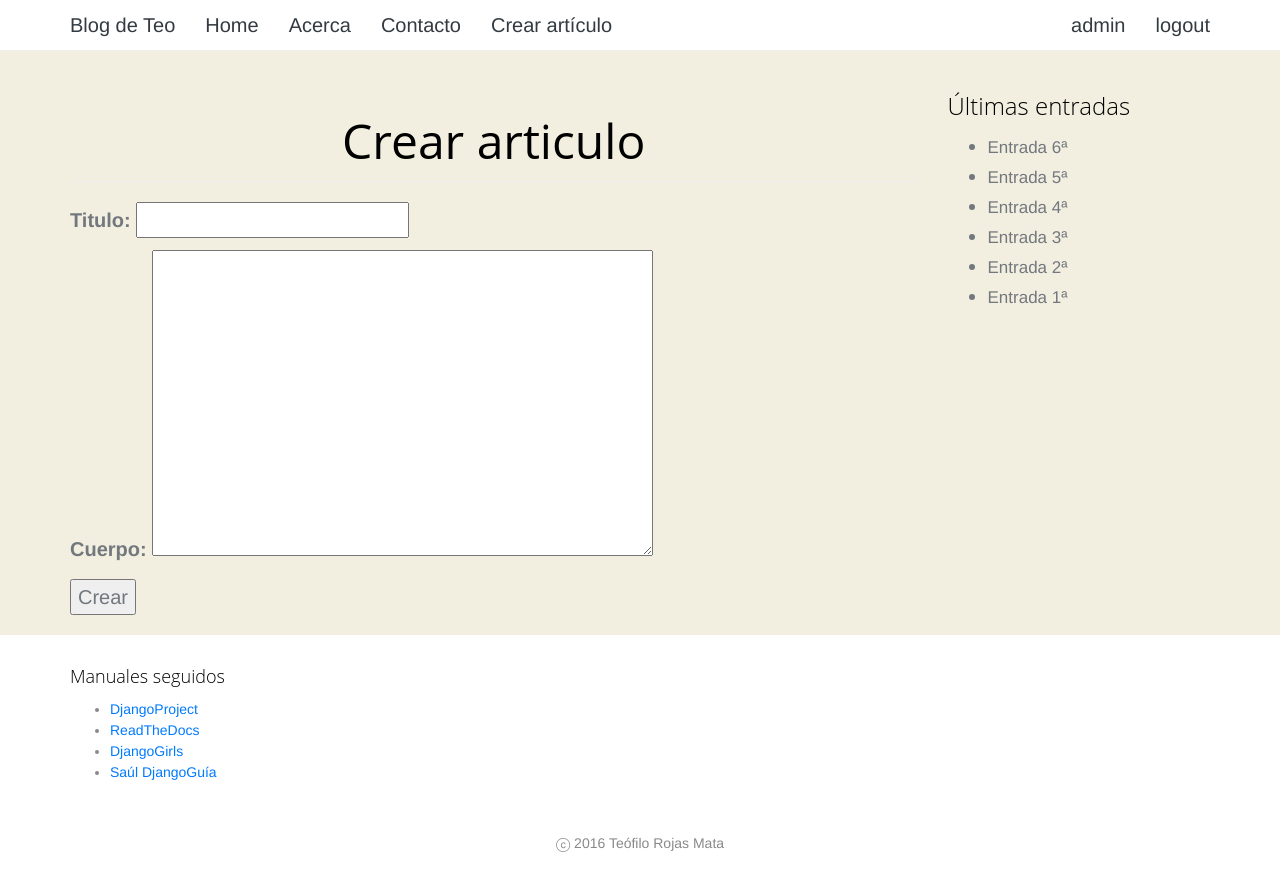
After one commit to Reshait/ps_ProgramacionWeb, a Django app: page /crear/ in a window 1280 px wide. The commit adds this page. Run offline with Django 3.2, Linux system fonts and the light colour scheme; a user stored in the database is signed in; data comes from the database, SQL or seed files in the repository; both versions use the stored data as it was after the commit; some libraries are stand-ins or nearby versions.

Commit message:
Falla reverse de EntradaCrearVista

```diff
--- a/projectBlogTeo/appBlogTeo/models.py
+++ b/projectBlogTeo/appBlogTeo/models.py
@@ -20,6 +20,7 @@ class Entrada(models.Model):
 	class Meta:
 		ordering = ['-fecha']
 
+
 class Etiqueta(models.Model):
 	nombre = models.CharField(max_length=100, unique=True)
 	slug = models.CharField(max_length=100, unique=True)
--- a/projectBlogTeo/appBlogTeo/templates/base.html
+++ b/projectBlogTeo/appBlogTeo/templates/base.html
@@ -32,10 +32,15 @@
             {% url 'home:home' as home_url %}
             {% url 'home:acerca' as acerca_url %}
             {% url 'home:contacto' as contacto_url %}
+            {% url 'home:crear' as crear_url %}
+
 
             <li {% if request.get_full_path == home_url %} class="active" {% endif %}><a href="{% url 'home:home' %}">Home</a></li>
             <li {% if request.get_full_path == acerca_url %} class="active" {% endif %}><a href="{% url 'home:acerca' %}">Acerca</a></li>
             <li {% if request.get_full_path == contacto_url %} class="active" {% endif %}><a href="{% url 'home:contacto' %}">Contacto</a></li>
+            {% if perms.entrada.can_add %}
+              <li><a href="{% url 'home:crear' %}">Crear artículo</a></li>
+            {% endif %}
           </ul>
 
           <!-- Parte derecha dedicada a los usuarios -->
@@ -81,9 +86,22 @@
 </body>
 
 <footer>
-	<div class="firma">
-		ⓒ 2016 Teófilo Rojas Mata
-	</div>
+  <div class="container">
+    <div class="row" style="padding: 20px 0;">
+      <div class="col-md-3">
+        <h4>Manuales seguidos</h4>
+        <ul>
+          <li><a href="https://docs.djangoproject.com/es/1.10/intro/tutorial01/">DjangoProject</a></li>
+          <li><a href="http://tutorial-django.readthedocs.io/es/latest/index.html">ReadTheDocs</a></li>
+          <li><a href="http://tutorial.djangogirls.org/es/">DjangoGirls</a></li>
+          <li><a href="https://github.com/saul-g/El-libro-de-Django/blob/master/Libros/libro_django1.8.pdf">Saúl DjangoGuía</a> </li>
+        </ul>
+      </div>
+    </div>
+  </div><!-- /.container -->
+  <div class="firma">
+     ⓒ 2016 Teófilo Rojas Mata
+  </div>
 </footer>
 
 </html>
--- /dev/null
+++ b/projectBlogTeo/appBlogTeo/templates/entradaForm.html
@@ -0,0 +1,10 @@
+{% extends 'base.html' %}
+
+{% block content %}
+    <h1 class="page-header">{{ titulo }}</h1>
+    <form role="form" action="" method="post">
+        {% csrf_token %}
+        {{ form.as_p }}
+        <button type="submit">{{ nombre_btn }}</button>
+    </form>
+{% endblock content %}
--- a/projectBlogTeo/appBlogTeo/urls.py
+++ b/projectBlogTeo/appBlogTeo/urls.py
@@ -8,4 +8,5 @@ urlpatterns = [
 	url(r'^entrada/(?P<pk>.*)$', views.VistaEntradaCompleta.as_view(), name='VistaEntradaCompleta'),
     url(r'^acerca/$', views.VistaAcerca.as_view(), name='acerca'),
     url(r'^contact/$', views.VistaContacto.as_view(), name='contacto'),
+    url(r'^crear/$', views.EntradaCrearVista.as_view(), name='crear'),
 ]
--- a/projectBlogTeo/appBlogTeo/views.py
+++ b/projectBlogTeo/appBlogTeo/views.py
@@ -104,9 +104,39 @@ class VistaContacto(generic.FormView):
             email_usuario = form.cleaned_data.get('email')
             send_email_contact(email_usuario, subject, body)
         messages.success(self.request, 'Email enviado con exito')
-        return super().form_valid(form)
+        return super(VistaContacto, self).form_valid(form)
 
     def get_context_data(self, **kwargs):
         context = super(VistaContacto, self).get_context_data(**kwargs)
         context['listadoTitulos'] = ListadoTitulos()
         return context
+
+class EntradaCrearVista(generic.CreateView):
+    template_name = 'entradaForm.html'
+    model = Entrada
+    fields = ('titulo', 'cuerpo')
+    success_url = reverse_lazy('crear')
+
+    def get_context_data(self, **kwargs):
+        # Obtenemos el contexto de la clase base
+        context = super(EntradaCrearVista, self).get_context_data(**kwargs)
+        # anyadimos nuevas variables de contexto al diccionario
+        context['titulo'] = 'Crear articulo'
+        context['nombre_btn'] = 'Crear'
+        context['listadoTitulos'] = ListadoTitulos()
+
+        # devolvemos el contexto
+        return context
+
+    def dispatch(self, request, *args, **kwargs):
+    # Comprueba si es usuario y
+    # tiene permisos para anyadir un articulo, si no lo tiene, lo
+    # redirecciona a login
+    #       Redireccionar a pagina de login
+        if not request.user.has_perms('blog.add_entrada'):
+            return redirect(settings.LOGIN_URL)
+        return super(EntradaCrearVista, self).dispatch(request, *args, **kwargs)
+
+    def form_valid(self, form):
+        messages.success(self.request, 'Entrada enviada correctamente')
+        return super(EntradaCrearVista, self).form_valid(form)
--- a/projectBlogTeo/projectBlogTeo/settings.py
+++ b/projectBlogTeo/projectBlogTeo/settings.py
@@ -57,7 +57,7 @@ ROOT_URLCONF = 'projectBlogTeo.urls'
 TEMPLATES = [
     {
         'BACKEND': 'django.template.backends.django.DjangoTemplates',
-        'DIRS': [],
+        'DIRS': [os.path.join(BASE_DIR, 'templates')],
         'APP_DIRS': True,
         'OPTIONS': {
             'context_processors': [
--- a/projectBlogTeo/static/css/main.css
+++ b/projectBlogTeo/static/css/main.css
@@ -61,8 +61,11 @@ footer {
     background-color: white;
     color: #89898A;
     font-size: 14px;
-    text-align: center;
     margin-top: 20px;
+}
+
+footer a{
+    color:#007aff !important;
 }
 
 .navbar-brand {
@@ -73,6 +76,7 @@ footer {
 
 .firma {
 	padding: 20px 0;
+    text-align: center;
 }
 
 .iconPageMasMenos{
```
Also changed, not shown: projectBlogTeo/appBlogTeo/forms.py (+11 -0 lines), projectBlogTeo/appBlogTeo/migrations/0006_auto_20160824_1240.py (added), projectBlogTeo/db.sqlite3, 6 other files.
